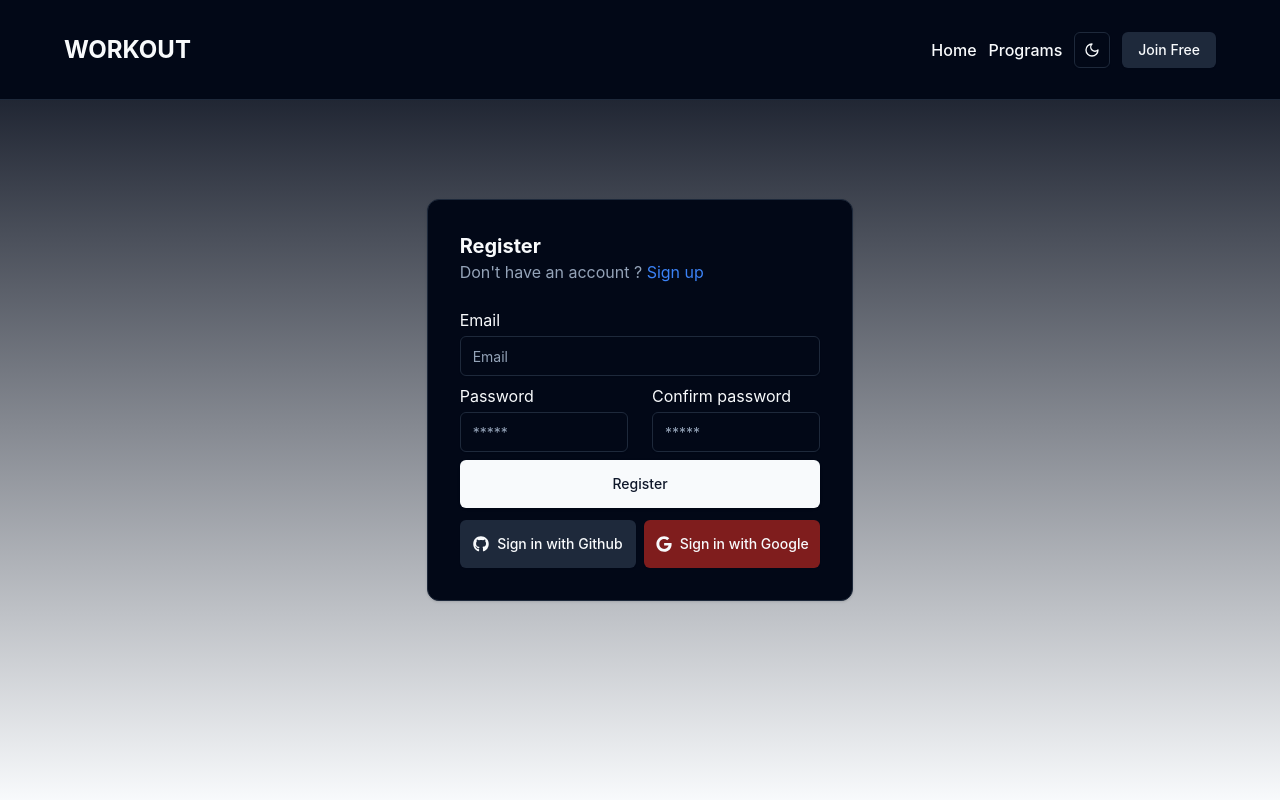
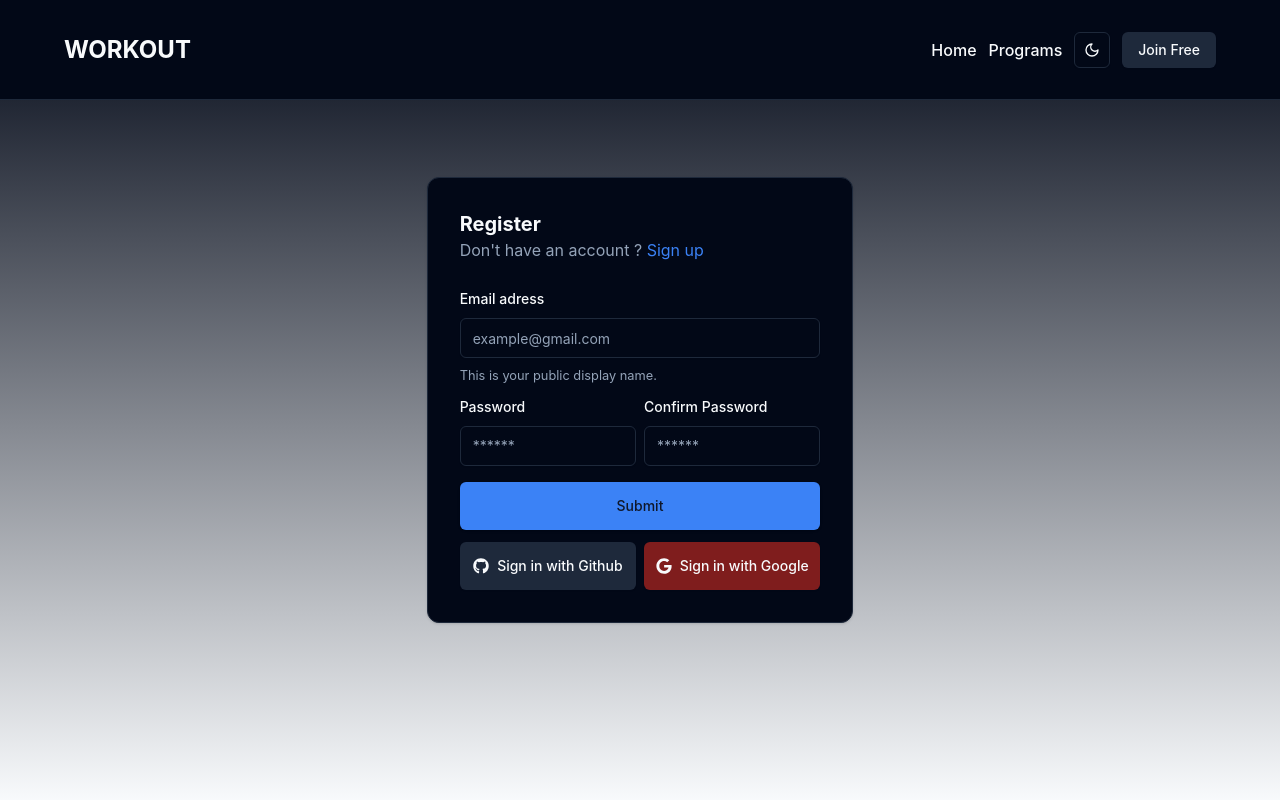
Before and after one commit to Sunnat0401/ts, a React (Vite) app: page /auth in a window 1280 px wide. Built offline with nearby package versions, Linux system fonts and the light colour scheme.

Commit message:
Added validation with react-hook-from and shacn ui for login and register

```diff
--- a/src/Components/Auth/Login.tsx
+++ b/src/Components/Auth/Login.tsx
@@ -6,13 +6,18 @@ import { useForm } from 'react-hook-form'
 import { z } from 'zod'
 import { loginScheme } from '@/lib/Validation'
 import { zodResolver } from '@hookform/resolvers/zod'
+import { Form, FormControl, FormDescription, FormField, FormItem, FormLabel, FormMessage } from '../ui/form'
 
 const Login = () => {
     const {setAuth} = useAuthState()
-    const from = useForm<z.infer<typeof loginScheme>>({
+    const form = useForm<z.infer<typeof loginScheme>>({
       resolver : zodResolver(loginScheme) ,
+      defaultValues:{ email:"" , password:"", }
+    })
+    const onSubmit = async(values: z.infer<typeof loginScheme>) =>{
+    const {email , password} = values
 
-    })
+    }
   return (
     <div className='flex flex-col'>
       <h2 className='text-xl font-bold'>Login</h2>
@@ -21,7 +26,7 @@ const Login = () => {
         <span className='text-blue-500 cursor-pointer hover:underline' onClick={()=>setAuth("register")}>Sign in</span>
       </p>
       <Separator className='my-3' />
-      <div className='flex flex-col gap-1'>
+      {/* <div className='flex flex-col gap-1'>
        <span  className='mb-2'>Email</span>
        <Input placeholder='example@gmail.com'/>
       </div>
@@ -29,7 +34,43 @@ const Login = () => {
        <span>Password</span>
        <Input placeholder='*****' type='password' />
       </div>
-      <Button className='w-full h-12 mt-2'>Login</Button>
+      <Button className='w-full h-12 mt-2'>Login</Button> */}
+       <Form {...form}>
+      <form onSubmit={form.handleSubmit(onSubmit)} className="space-y-2">
+        <FormField
+          control={form.control}
+          name="email"
+          render={({ field }) => (
+            <FormItem>
+              <FormLabel>Email adress</FormLabel>
+              <FormControl>
+                <Input placeholder="example@gmail.com" {...field} />
+              </FormControl>
+              <FormDescription>
+                This is your public display name.
+              </FormDescription>
+              <FormMessage />
+            </FormItem>
+          )}
+        />
+          <FormField
+          control={form.control}
+          name="password"
+          render={({ field }) => (
+            <FormItem>
+              <FormLabel>Password</FormLabel>
+              <FormControl>
+                <Input placeholder="******" {...field} />
+              </FormControl>
+              <FormMessage />
+            </FormItem>
+          )}
+        />
+        <div>
+        <Button type="submit" className='h-12 w-full mt-2'>Submit</Button>
+        </div>
+      </form>
+    </Form>
     </div>
   )
 }
--- a/src/Components/Auth/Register.tsx
+++ b/src/Components/Auth/Register.tsx
@@ -1,11 +1,28 @@
-import { useAuthState } from '@/Store/Auth-store'
+
 import { Separator } from '@radix-ui/react-dropdown-menu'
 import React from 'react'
 import { Input } from '../ui/input'
 import { Button } from '../ui/button'
+import { useAuthState } from '@/Store/Auth-store';
+import { Form, FormControl, FormDescription, FormField, FormItem, FormLabel, FormMessage } from '../ui/form'
+import { useForm } from 'react-hook-form'
+import { z } from 'zod'
+import { registerScheme } from '@/lib/Validation'
+import { zodResolver } from '@hookform/resolvers/zod'
 
 const Register = () => {
     const {setAuth} = useAuthState()
+    const form = useForm<z.infer<typeof registerScheme>>({
+      resolver : zodResolver(registerScheme) ,
+      defaultValues:{ email:"" , password:"", }
+    })
+    const onSubmit = async (values: z.infer<typeof registerScheme>) => {
+      const { email, password, confirmPassword } = values;
+
+      // Ma'lumotlarni konsolga chiqarish
+      console.log("Submitted values:", values);
+    };
+
   return (
     <div className='flex flex-col'>
       <h2 className='text-xl font-bold'>Register</h2>
@@ -14,21 +31,57 @@ const Register = () => {
         <span className='text-blue-500 cursor-pointer hover:underline'  onClick={()=>setAuth("login")}>Sign up</span>
       </p>
       <Separator className='my-3' />
-      <div className='flex flex-col gap-1'>
-       <span>Email</span>
-       <Input placeholder="Email" />
-      </div>
-      <div className='grid grid-cols-2 gap-6 mt-2 '>
-        <div className='flex flex-col gap-1'>
-          <span>Password</span>
-          <Input placeholder='*****' type='password' />
+             <Form {...form}>
+      <form onSubmit={form.handleSubmit(onSubmit)} className="space-y-2">
+        <FormField
+          control={form.control}
+          name="email"
+          render={({ field }) => (
+            <FormItem>
+              <FormLabel>Email adress</FormLabel>
+              <FormControl>
+                <Input placeholder="example@gmail.com" {...field} />
+              </FormControl>
+              <FormDescription>
+                This is your public display name.
+              </FormDescription>
+              <FormMessage />
+            </FormItem>
+          )}
+        />
+        <div className='grid grid-cols-2 gap-2'>
+          <FormField
+          control={form.control}
+          name="password"
+          render={({ field }) => (
+            <FormItem>
+              <FormLabel>Password</FormLabel>
+              <FormControl>
+                <Input placeholder="******" {...field} />
+              </FormControl>
+              <FormMessage />
+            </FormItem>
+          )}
+        />
+             <FormField
+          control={form.control}
+          name="confirmPassword"
+          render={({ field }) => (
+            <FormItem>
+              <FormLabel>Confirm Password</FormLabel>
+              <FormControl>
+                <Input placeholder="******" {...field} />
+              </FormControl>
+              <FormMessage />
+            </FormItem>
+          )}
+        />
         </div>
-        <div className='flex flex-col gap-1'>
-          <span>Confirm password</span>
-          <Input placeholder='*****' type='password' />
+        <div>
+        <Button type="submit" className='h-12 w-full mt-2'>Submit</Button>
         </div>
-      </div>
-      <Button className='w-full h-12 mt-2'>Register</Button>
+      </form>
+    </Form>
     </div>
   )
 }
--- a/src/Styles/index.css
+++ b/src/Styles/index.css
@@ -17,6 +17,7 @@
   -moz-osx-font-smoothing: grayscale;
 }
 
+
 @layer base {
   :root {
     --background: 0 0% 100%;
@@ -25,7 +26,7 @@
     --card-foreground: 222.2 84% 4.9%;
     --popover: 0 0% 100%;
     --popover-foreground: 222.2 84% 4.9%;
-    --primary: 222.2 47.4% 11.2%;
+    --primary: 221.2 83.2% 53.3%;
     --primary-foreground: 210 40% 98%;
     --secondary: 210 40% 96.1%;
     --secondary-foreground: 222.2 47.4% 11.2%;
@@ -37,14 +38,15 @@
     --destructive-foreground: 210 40% 98%;
     --border: 214.3 31.8% 91.4%;
     --input: 214.3 31.8% 91.4%;
-    --ring: 222.2 84% 4.9%;
+    --ring: 221.2 83.2% 53.3%;
+    --radius: 0.5rem;
     --chart-1: 12 76% 61%;
     --chart-2: 173 58% 39%;
     --chart-3: 197 37% 24%;
     --chart-4: 43 74% 66%;
     --chart-5: 27 87% 67%;
-    --radius: 0.5rem;
   }
+
   .dark {
     --background: 222.2 84% 4.9%;
     --foreground: 210 40% 98%;
@@ -52,7 +54,7 @@
     --card-foreground: 210 40% 98%;
     --popover: 222.2 84% 4.9%;
     --popover-foreground: 210 40% 98%;
-    --primary: 210 40% 98%;
+    --primary: 217.2 91.2% 59.8%;
     --primary-foreground: 222.2 47.4% 11.2%;
     --secondary: 217.2 32.6% 17.5%;
     --secondary-foreground: 210 40% 98%;
@@ -64,7 +66,7 @@
     --destructive-foreground: 210 40% 98%;
     --border: 217.2 32.6% 17.5%;
     --input: 217.2 32.6% 17.5%;
-    --ring: 212.7 26.8% 83.9%;
+    --ring: 224.3 76.3% 48%;
     --chart-1: 220 70% 50%;
     --chart-2: 160 60% 45%;
     --chart-3: 30 80% 55%;
@@ -72,6 +74,7 @@
     --chart-5: 340 75% 55%;
   }
 }
+
 
 @layer base {
   * {
--- a/src/lib/Validation.tsx
+++ b/src/lib/Validation.tsx
@@ -3,3 +3,12 @@ export const  loginScheme = z.object({
     email : z.string().email(),
     password: z.string().min(8),
 })
+
+export const registerScheme  = z.object({
+    email : z.string().email(),
+    password: z.string().min(8),
+    confirmPassword: z.string()
+}).refine(data => data.password == data.confirmPassword,{
+    message: "Passwords do not match",
+    path:['confirmPaswword']
+})
```
